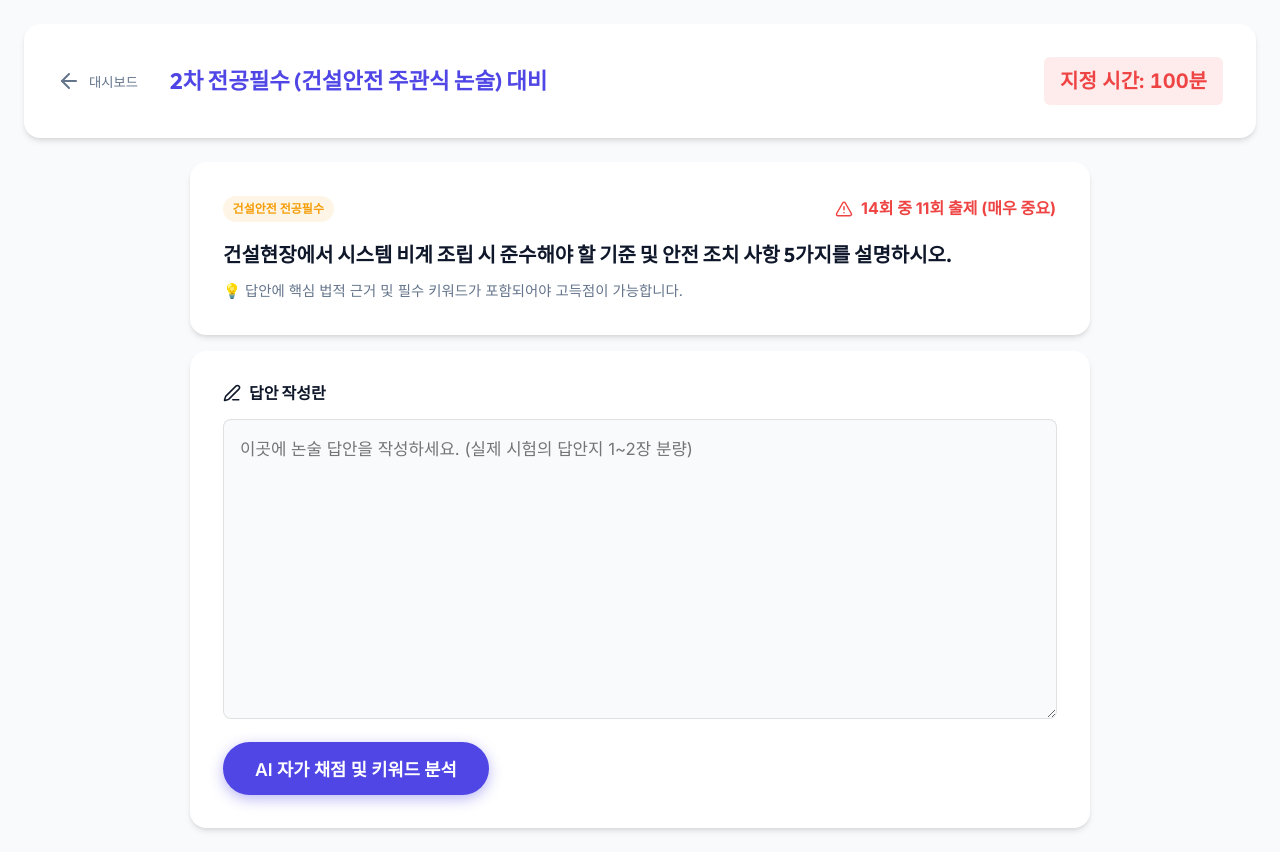
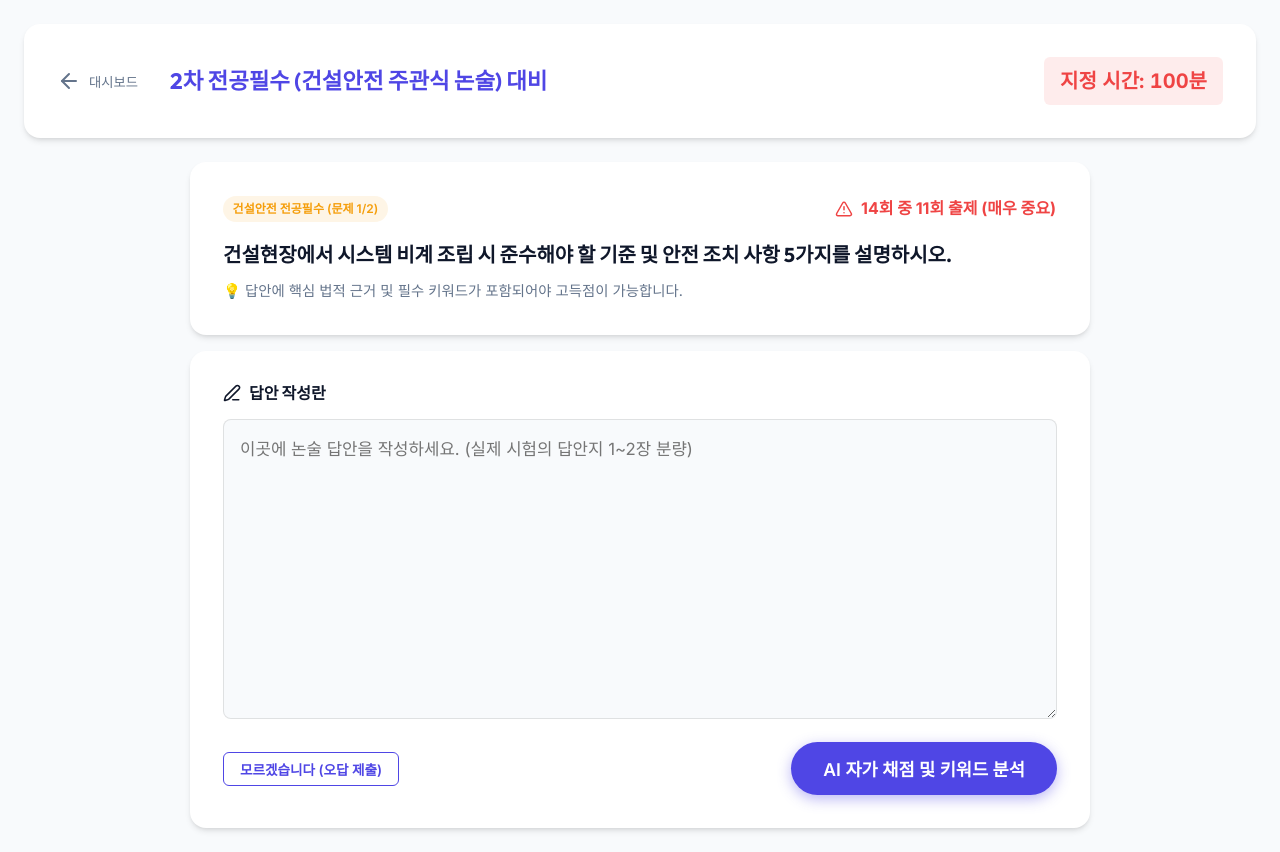
Before and after one commit to jae9301011-bot/safedu-pro, a React (Vite) app: page /exam/essay in a window 1280 px wide. Built offline with nearby package versions, Linux system fonts and the light colour scheme.

Commit message:
feat: add multi-question support and empty answer submission logic to essay and interview modules

```diff
--- a/src/pages/EssayExam.jsx
+++ b/src/pages/EssayExam.jsx
@@ -3,25 +3,41 @@ import { useNavigate } from 'react-router-dom';
 import { ArrowLeft, Edit3, CheckCircle, AlertTriangle } from 'lucide-react';
 import './EssayExam.css';
 
-const MOCK_SCENARIO = {
+const MOCK_SCENARIOS = [
+    {
+        id: 1,
         subject: '건설안전 전공필수',
         frequency: '14회 중 11회 출제 (매우 중요)',
         question: '건설현장에서 시스템 비계 조립 시 준수해야 할 기준 및 안전 조치 사항 5가지를 설명하시오.',
         keywords: ['수직재', '수평재', '가새재', '밑받침철물', '벽이음', '침하 방지', '하중 한도', '작업발판'],
         officialStandard: '산업안전보건기준에 관한 규칙 제69조 (시스템 비계의 구조) 등 관련 조항',
         officialStandardDate: '[시행 2025. 1. 1.] 고용노동부령 제410호 (최신 개정 반영)'
-};
+    },
+    {
+        id: 2,
+        subject: '건설안전 전공필수',
+        frequency: '14회 중 8회 출제 (중요)',
+        question: '굴착기(백호)를 사용한 굴착 작업 시 발생할 수 있는 주요 재해유형 3가지와 안전대책을 설명하시오.',
+        keywords: ['협착', '충돌', '전도', '작업계획서', '신호수', '유도자', '백미러', '전조등', '승차석 외 탑승금지', '버킷', '지반침하'],
+        officialStandard: '산업안전보건기준에 관한 규칙 제200조 (접촉 방지) 등 굴착기계 관련 규정',
+        officialStandardDate: '[시행 2025. 1. 1.] 고용노동부령 제410호'
+    }
+];
 
 export default function EssayExam() {
     const navigate = useNavigate();
+    const [currentQIndex, setCurrentQIndex] = useState(0);
     const [answer, setAnswer] = useState('');
     const [isGraded, setIsGraded] = useState(false);
     const [feedback, setFeedback] = useState(null);
 
-    const handleGrade = () => {
+    const scenario = MOCK_SCENARIOS[currentQIndex];
+    const isLast = currentQIndex === MOCK_SCENARIOS.length - 1;
+
+    const handleGrade = (submittedAnswer = answer) => {
         // Simple mock logic for AI keyword matching
-        const foundKeywords = MOCK_SCENARIO.keywords.filter(kw => answer.includes(kw));
-        const coverage = (foundKeywords.length / MOCK_SCENARIO.keywords.length) * 100;
+        const foundKeywords = scenario.keywords.filter(kw => submittedAnswer.includes(kw));
+        const coverage = (foundKeywords.length / scenario.keywords.length) * 100;
 
         let score = 'Needs Work';
         let color = 'var(--color-danger)';
@@ -35,12 +51,24 @@ export default function EssayExam() {
 
         setFeedback({
             found: foundKeywords,
-            missing: MOCK_SCENARIO.keywords.filter(kw => !answer.includes(kw)),
+            missing: scenario.keywords.filter(kw => !submittedAnswer.includes(kw)),
             score,
             color,
             coverage: Math.round(coverage)
         });
         setIsGraded(true);
+    };
+
+    const handleNext = () => {
+        if (!isLast) {
+            setCurrentQIndex(prev => prev + 1);
+            setAnswer('');
+            setIsGraded(false);
+            setFeedback(null);
+        } else {
+            alert('모든 모의고사를 완료했습니다! 대시보드로 이동합니다.');
+            navigate('/dashboard');
+        }
     };
 
     return (
@@ -56,10 +84,10 @@ export default function EssayExam() {
             <main className="essay-main">
                 <div className="scenario-panel glass-panel mb-4">
                     <div className="flex justify-between items-center mb-4">
-                        <span className="badge warning">{MOCK_SCENARIO.subject}</span>
-                        <span className="text-danger font-bold flex items-center gap-2"><AlertTriangle size={18} /> {MOCK_SCENARIO.frequency}</span>
+                        <span className="badge warning">{scenario.subject} (문제 {currentQIndex + 1}/{MOCK_SCENARIOS.length})</span>
+                        <span className="text-danger font-bold flex items-center gap-2"><AlertTriangle size={18} /> {scenario.frequency}</span>
                     </div>
-                    <h3 className="text-xl mb-2">{MOCK_SCENARIO.question}</h3>
+                    <h3 className="text-xl mb-2">{scenario.question}</h3>
                     <p className="text-muted text-sm">💡 답안에 핵심 법적 근거 및 필수 키워드가 포함되어야 고득점이 가능합니다.</p>
                 </div>
 
@@ -74,8 +102,9 @@ export default function EssayExam() {
                     ></textarea>
 
                     {!isGraded && (
-                        <div className="flex justify-end mt-4">
-                            <button className="btn-primary" onClick={handleGrade}>AI 자가 채점 및 키워드 분석</button>
+                        <div className="flex justify-between items-center mt-4">
+                            <button className="btn-small text-muted outline" onClick={() => handleGrade('')}>모르겠습니다 (오답 제출)</button>
+                            <button className="btn-primary" onClick={() => handleGrade(answer)}>AI 자가 채점 및 키워드 분석</button>
                         </div>
                     )}
                 </div>
@@ -113,16 +142,14 @@ export default function EssayExam() {
 
                             <div className="official-standard bg-mute p-4 rounded border-l-4">
                                 <h4 className="flex items-center gap-2 mb-2"><CheckCircle size={18} className="text-success" /> 정답 채점 기준 (관련 법령)</h4>
-                                <p className="text-sm font-bold">{MOCK_SCENARIO.officialStandard}</p>
-                                <p className="text-xs text-danger font-bold mt-1">※ 기준 법령: {MOCK_SCENARIO.officialStandardDate}</p>
-                                <ul className="text-sm text-muted mt-2 list-disc pl-5">
-                                    <li>수직재·수평재 및 가새재를 견고하게 연결하는 구조가 되도록 할 것</li>
-                                    <li>비계 밑단의 수직재와 받침철물은 밀착되도록 설치하고, 수직재와 받침철물의 연결부의 겹침길이는 전체길이의 3분의 1 이상이 되도록 할 것</li>
-                                    <li>벽이음재를 설치하는 경우 수직재와 수평재의 교차부에서 견고하게 설치할 것</li>
-                                </ul>
+                                <p className="text-sm font-bold">{scenario.officialStandard}</p>
+                                <p className="text-xs text-danger font-bold mt-1">※ 기준 법령: {scenario.officialStandardDate}</p>
                             </div>
 
-                            <button className="btn-secondary mt-4 w-full" onClick={() => { setIsGraded(false); setFeedback(null); }}>답안 수정하기</button>
+                            <div className="flex gap-2 mt-4">
+                                <button className="btn-secondary flex-1" onClick={() => { setIsGraded(false); setFeedback(null); }}>답안 수정하기</button>
+                                <button className="btn-primary flex-1" onClick={handleNext}>{isLast ? '결과 완료' : '다음 문제로 넘어갈래요'}</button>
+                            </div>
                         </div>
                     </div>
                 )}
--- a/src/pages/InterviewPrep.jsx
+++ b/src/pages/InterviewPrep.jsx
@@ -10,17 +10,26 @@ const INTERVIEW_QUESTIONS = [
         keywords: ['붕괴', '추락', '낙하', '작업계획서', '신호수', '풍속', '작업지휘자'],
         officialStandard: '산업안전보건기준에 관한 규칙 제142조 (타워크레인의 작업제한) 등 조항 기준',
         officialStandardDate: '[시행 2025. 7. 1.] 고용노동부령 최신 개정안 적용'
+    },
+    {
+        id: 2,
+        text: "거푸집 동바리 조립 시 발생할 수 있는 붕괴 사고의 주요 원인과 이를 예방하기 위한 안전 조치 기준을 3가지 이상 제시해 주세요.",
+        keywords: ['조립도', '구조검토', '수평연결재', '가새', '지반 침하', '깔판', '콘크리트 타설', '편심'],
+        officialStandard: '산업안전보건기준에 관한 규칙 제332조 (거푸집동바리등의 안전조치)',
+        officialStandardDate: '[시행 2025. 7. 1.] 고용노동부령 기준'
     }
 ];
 
 export default function InterviewPrep() {
     const navigate = useNavigate();
+    const [currentQIndex, setCurrentQIndex] = useState(0);
     const [isRecording, setIsRecording] = useState(false);
     const [transcript, setTranscript] = useState('');
     const [feedback, setFeedback] = useState(null);
 
     const recognitionRef = useRef(null);
-    const question = INTERVIEW_QUESTIONS[0]; // mock first question
+    const question = INTERVIEW_QUESTIONS[currentQIndex];
+    const isLast = currentQIndex === INTERVIEW_QUESTIONS.length - 1;
 
     useEffect(() => {
         // Initialize Web Speech API if supported
@@ -86,16 +95,28 @@ export default function InterviewPrep() {
         }
     };
 
-    const analyzeAudio = () => {
+    const analyzeAudio = (forcedTranscript) => {
+        const textToAnalyze = forcedTranscript !== undefined ? forcedTranscript : transcript;
         // Mock analysis of transcript against keywords
-        const foundKw = question.keywords.filter(kw => transcript.includes(kw));
+        const foundKw = question.keywords.filter(kw => textToAnalyze.includes(kw));
         const coverage = Math.round((foundKw.length / question.keywords.length) * 100);
 
         setFeedback({
             coverage,
             found: foundKw,
-            missing: question.keywords.filter(kw => !transcript.includes(kw))
+            missing: question.keywords.filter(kw => !textToAnalyze.includes(kw))
         });
+    };
+
+    const handleNext = () => {
+        if (!isLast) {
+            setCurrentQIndex(prev => prev + 1);
+            setTranscript('');
+            setFeedback(null);
+        } else {
+            alert('모든 면접 질문을 완료했습니다! 대시보드로 이동합니다.');
+            navigate('/dashboard');
+        }
     };
 
     return (
@@ -113,8 +134,9 @@ export default function InterviewPrep() {
                         <Volume2 size={48} className={isRecording ? 'pulse' : ''} />
                     </div>
                     <div className="avatar-speech">
+                        <span className="badge warning mb-2 inline-block">질문 {currentQIndex + 1}/{INTERVIEW_QUESTIONS.length}</span>
                         <h3>Q. {question.text}</h3>
-                        <button className="btn-small mt-2"><Volume2 size={16} /> 질문 다시 듣기</button>
+                        <button className="btn-small mt-2" onClick={() => { }}><Volume2 size={16} /> 질문 다시 듣기</button>
                     </div>
                 </div>
 
@@ -126,12 +148,19 @@ export default function InterviewPrep() {
                                 {isRecording ? '답변을 듣고 있습니다...' : '마이크 대기 중'}
                             </h4>
                         </div>
+                        <div className="flex gap-2">
+                            {!isRecording && !feedback && (
+                                <button className="btn-small text-muted outline" onClick={() => analyzeAudio('')}>
+                                    모르겠습니다 (답변 포기)
+                                </button>
+                            )}
                             <button
                                 className={`btn-record ${isRecording ? 'recording' : ''}`}
                                 onClick={toggleRecording}
                             >
                                 {isRecording ? <><Square size={20} /> 답변 완료</> : <><Mic size={20} /> 답변 시작하기</>}
                             </button>
+                        </div>
                     </div>
 
                     <div className="transcript-box">
@@ -171,16 +200,16 @@ export default function InterviewPrep() {
                             <h4 className="flex items-center gap-2 mb-2"><CheckCircle size={18} className="text-success" /> 정답 채점 기준 (관련 법령)</h4>
                             <p className="text-sm font-bold">{question.officialStandard}</p>
                             <p className="text-xs text-danger font-bold mt-1">※ 기준 법령: {question.officialStandardDate}</p>
-                            <ul className="text-sm text-muted mt-2 list-disc pl-5">
-                                <li>순간풍속이 초당 10미터를 초과하는 경우 타워크레인의 설치·수리·점검 또는 해체 작업을 중지할 것</li>
-                                <li>조립·해체 시 근로자의 추락위험을 방지하기 위하여 작업계획서를 작성하고 준수할 것</li>
-                                <li>작업지휘자를 지정하여 작업지휘자의 직접 지휘 하에 해당 작업을 실시할 것</li>
-                            </ul>
                         </div>
 
                         <p className="mt-6 text-sm text-muted bg-mute p-3 rounded">
-                            ※ 건설 면접에서는 명확한 재해 유형(붕괴, 추락, 낙하 등)과 법적 관리 감독 절차(사전조사, 작업계획서 작성, 풍속 기준 준수 등)를 연관 지어 답변하는 것이 중요합니다.
+                            ※ 건설 면접에서는 명확한 재해 유형과 법적 관리 감독 절차를 연관 지어 답변하는 것이 중요합니다.
                         </p>
+
+                        <div className="flex gap-2 mt-6">
+                            <button className="btn-secondary flex-1" onClick={() => { setFeedback(null); setTranscript(''); }}>다시 답변하기</button>
+                            <button className="btn-primary flex-1" onClick={handleNext}>{isLast ? '결과 완료' : '다음 질문으로 넘어가기'}</button>
+                        </div>
                     </div>
                 )}
             </main>
```
Lines whose indentation alone changed are shown as unchanged.
